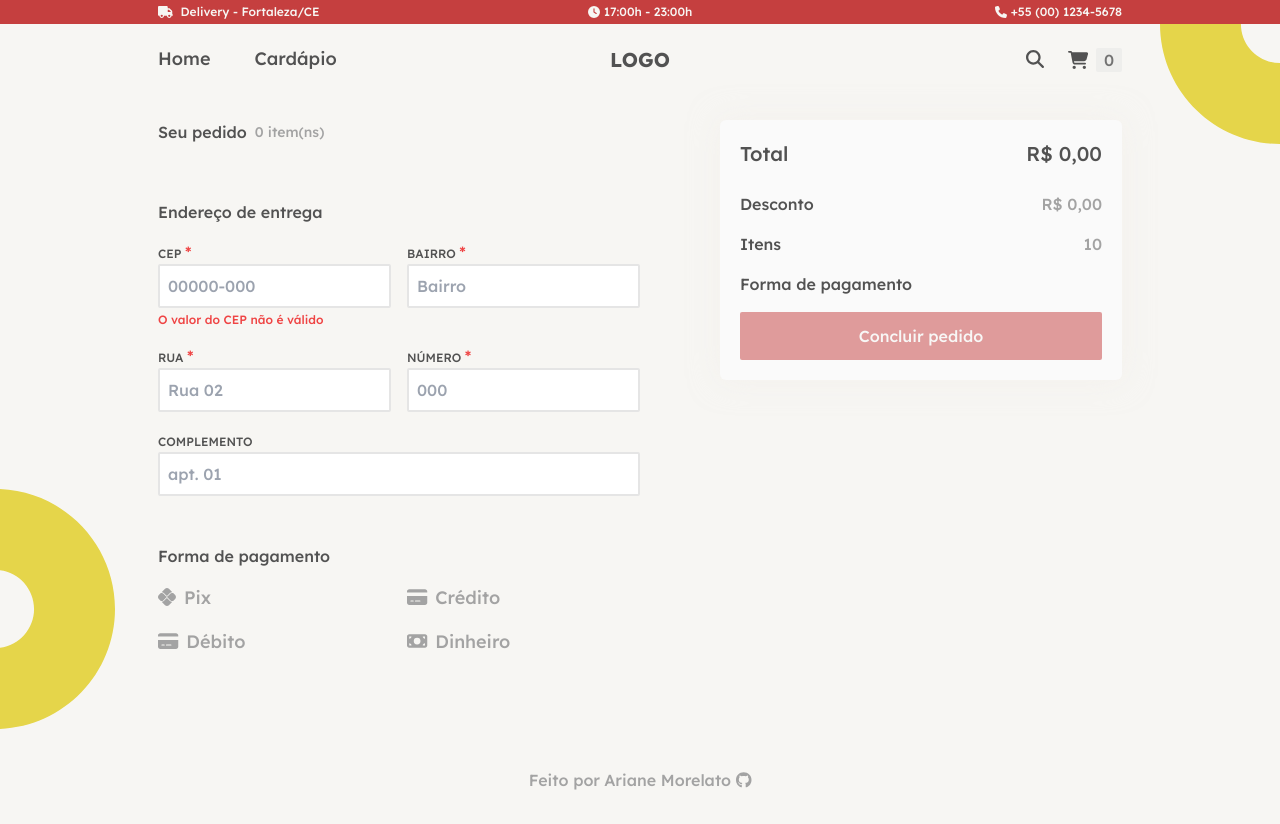
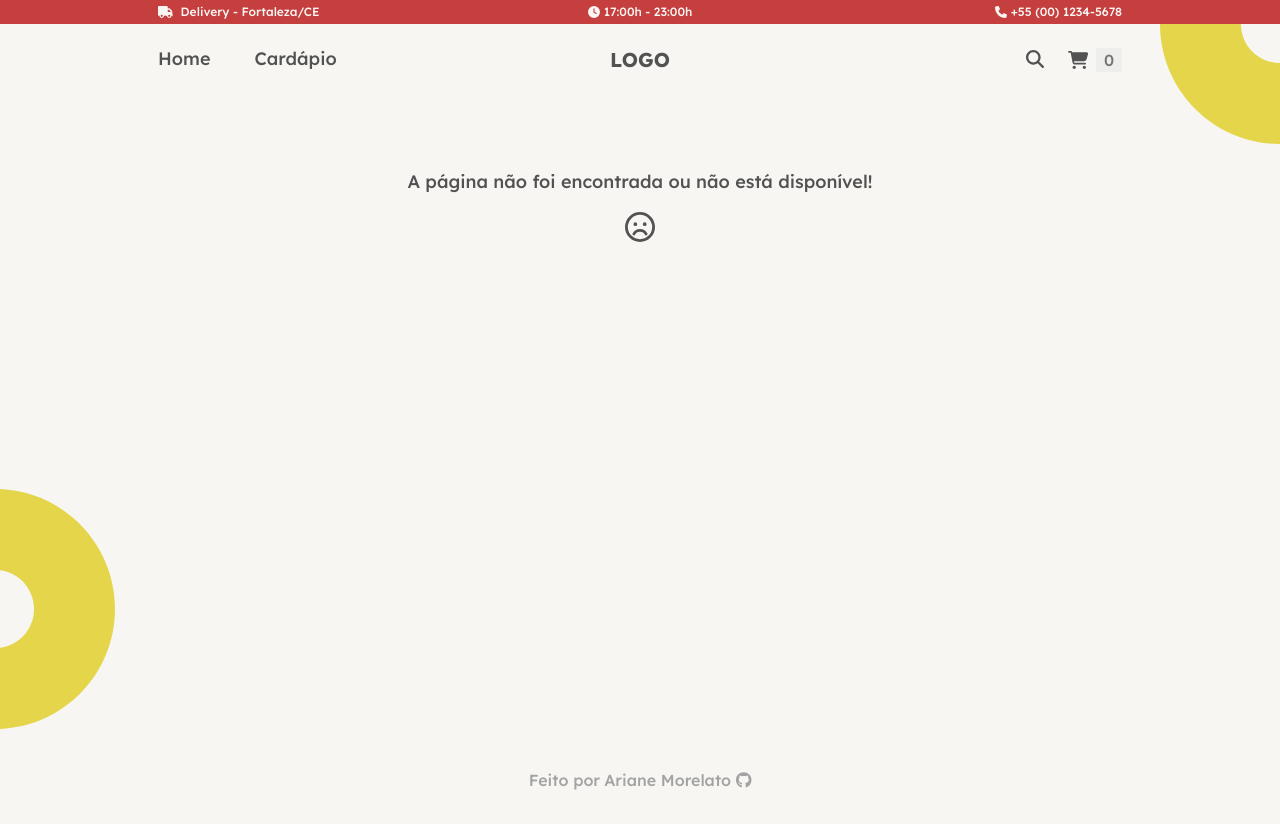
Before and after one commit to aridsm/food-app-2, a React (Vite) app: page /payment in a window 1280 px wide. Built offline with nearby package versions, Linux system fonts and the light colour scheme.

Commit message:
fix: add rota 404, ajuste no cart

```diff
--- a/src/App.tsx
+++ b/src/App.tsx
@@ -1,5 +1,4 @@
 import Content from "./routes/Content";
-import ArcSvg from "./assets/imgs/arc.tsx";
 import Modal from "./components/General/Modal.tsx";
 import { useAppDispatch, useAppSelector } from "./store/hooks.tsx";
 import { modalActions } from "./store/modalStore.store.tsx";
--- a/src/routes/Content.tsx
+++ b/src/routes/Content.tsx
@@ -4,8 +4,12 @@ import Menu from "./pages/Menu/Menu";
 import Layout from "../components/General/Layout";
 import Cart from "./pages/Cart/Cart";
 import Payment from "./pages/Payment/Payment";
+import NotFound from "./pages/NotFound/404";
+import { useAppSelector } from "../store/hooks";
 
 const Content: React.FC = () => {
+  const cart = useAppSelector((state) => state.cart);
+
   return (
     <div>
       <Routes>
@@ -19,7 +23,10 @@ const Content: React.FC = () => {
         >
           <Route path="/menu" element={<Menu />} />
           <Route path="/cart" element={<Cart />} />
-          <Route path="/payment" element={<Payment />} />
+          {cart.selectedItems.length && (
+            <Route path="/payment" element={<Payment />} />
+          )}
+          <Route path="*" element={<NotFound />} />
         </Route>
       </Routes>
     </div>
--- /dev/null
+++ b/src/routes/pages/NotFound/404.tsx
@@ -0,0 +1,13 @@
+import { faFaceFrown } from "@fortawesome/free-regular-svg-icons";
+import { FontAwesomeIcon } from "@fortawesome/react-fontawesome";
+
+const NotFound: React.FC = () => {
+  return (
+    <div className="text-center pt-12">
+      <p>A página não foi encontrada ou não está disponível!</p>
+      <FontAwesomeIcon icon={faFaceFrown} className="text-3xl mt-4" />
+    </div>
+  );
+};
+
+export default NotFound;
--- a/src/routes/pages/Payment/Payment.tsx
+++ b/src/routes/pages/Payment/Payment.tsx
@@ -96,7 +96,11 @@ const Payment: React.FC = () => {
 
   const onCloseModalAlert = () => {
     setModalAlertOpen(false);
-    dispatch(cartActions.cleanCart());
+
+    cart.selectedItems.forEach((selItem) => {
+      dispatch(cartActions.deleteItemFromCart(selItem.id));
+    });
+    dispatch(cartActions.setSelectedItems({ items: [], price: 0 }));
     navigate({ pathname: "/menu" });
   };
 
```
